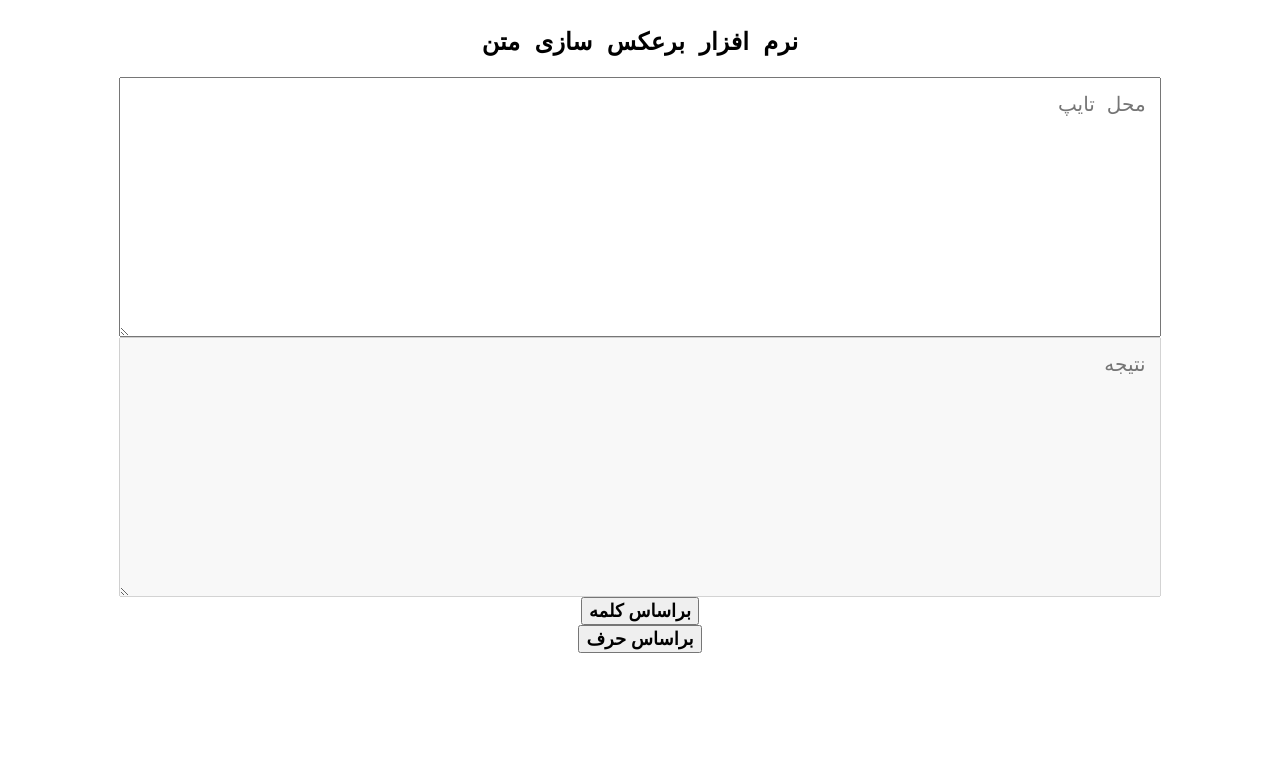
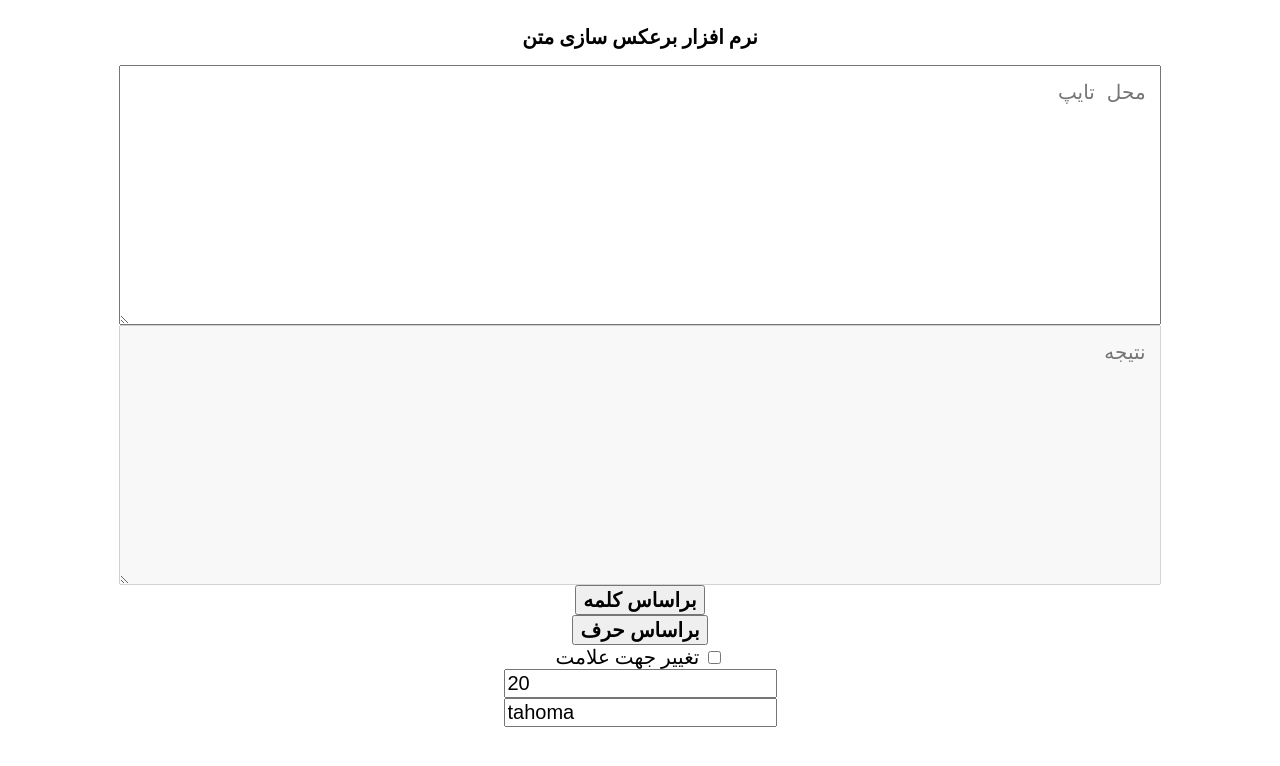
Before and after one commit to hamidb80/text-mirror, a plain HTML site: page index.html in a window 1280 px wide. Both pictures are taken after a click on the button "براساس کلمه". Drawn offline with Linux system fonts and the light colour scheme.

Commit message:
fix #1, fix #2

```diff
--- a/index.html
+++ b/index.html
@@ -10,10 +10,41 @@
   <h2>نرم افزار برعکس سازی متن</h2>
   <textarea id="textbox" cols="30" rows="10" placeholder="محل تایپ"></textarea>
   <textarea id="result" cols="30" rows="10" placeholder="نتیجه" disabled></textarea>
-  <button onclick="getReverseByWord()"> براساس کلمه </button>
-  <button onclick="getReverseByChar()"> براساس حرف </button>
+  <button id="by-word" onclick="getReverseByWord()"> براساس کلمه </button>
+  <button id="by-char" onclick="getReverseByChar()"> براساس حرف </button>
+  <div>
+    <span>تغییر جهت علامت</span>
+    <input type="checkbox" id="flipped">
+  </div>
+  <div>
+    <input type="number" id="font-size" onchange="changeFont()" value="20">
+  </div>
+  <div>
+    <input type="text" id="font-familiy" onchange="changeFont()" value="tahoma">
+  </div>
 </body>
+<style id="global-style"> </style>
 <script>
+  function el(id) {
+    return document.getElementById(id)
+  }
+  function setStyle(fnz, fnf) {
+    const style = `
+    * {
+      font-familiy: "${fnf}";
+      font-size: ${fnz}px;
+    }`
+    el("global-style").innerHTML = style
+  }
+  function changeFont() {
+    setStyle(
+      el("font-size").value,
+      el("font-familiy").value,
+    )
+  }
+  function flipEnabled() {
+    return el("flipped").checked
+  }
   function reverseByWord(text) {
     return text.split("\n")
 
@@ -30,22 +61,39 @@
       .join('\n')
   }
 
+  const flipper = {
+    '[': ']',
+    ']': '[',
+    '(': ')',
+    ')': '(',
+    '<': '>',
+    '>': '<',
+    '{': '}',
+    '}': '{',
+  }
+  function flipChar(text) {
+    return text.replace(/[\[\]\(\)\<\>\{\}]/gmi, c => flipper[c])
+  }
+
+  function applyFlip(text) {
+    return flipEnabled() ? flipChar(text) : text
+  }
+
   function getReverseByWord() {
-    document.getElementById("result").value = reverseByWord(
-      document.getElementById("textbox").value
+    el("result").value = reverseByWord(
+      applyFlip(el("textbox").value)
     )
   }
   function getReverseByChar() {
-    document.getElementById("result").value = reverseByChar(
-      document.getElementById("textbox").value
+    el("result").value = reverseByChar(
+      applyFlip(el("textbox").value)
     )
   }
+
+
+  changeFont()
 </script>
 <style>
-  h2 {
-    font-family: 'Courier New', Courier, monospace;
-  }
-
   body {
     display: flex;
     flex-direction: column;
@@ -56,14 +104,12 @@
   textarea {
     display: block;
     width: 80%;
-    font-size: 20px;
     direction: rtl;
     padding: 14px;
   }
 
   button {
     font-weight: bold;
-    font-size: 18px;
   }
 </style>
 
```
